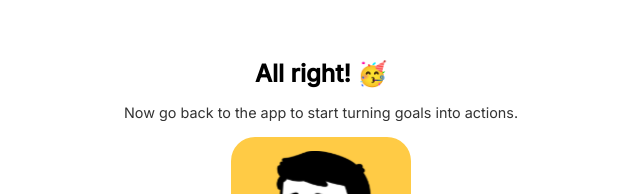
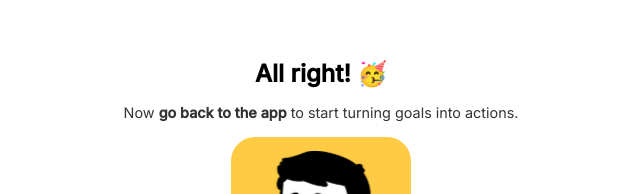
Before and after one commit to FilipiRafael/specialist-portfolio, a React (Vite) app: page /beready in a window 1280 px wide. Shown: the part 178-372 px from the top of the page, without its empty margins (319-959 px from the left). Built offline with nearby package versions, Linux system fonts and the light colour scheme.

Commit message:
Added new updates about beready page

```diff
--- a/src/Pages/BeReady/index.tsx
+++ b/src/Pages/BeReady/index.tsx
@@ -13,7 +13,7 @@ export const BeReady = () => {
     <Container>
       <Title>All right! 🥳</Title>
       <Description>
-        Now go back to the app to start turning goals into actions.
+        Now <strong>go back to the app</strong> to start turning goals into actions.
       </Description>
 
       <Logo src={BeReadyLogo} alt='BeReady Logo' />
```
